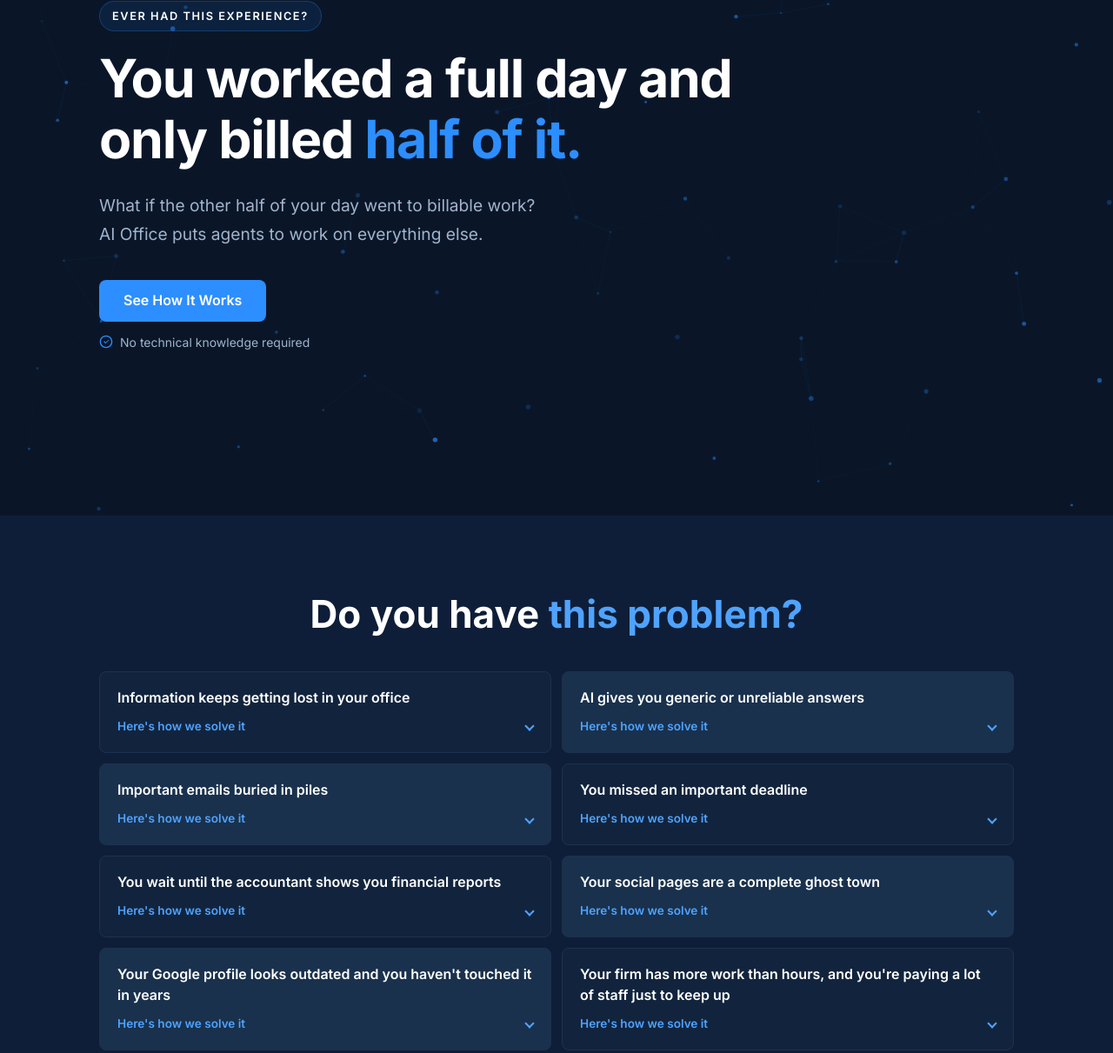
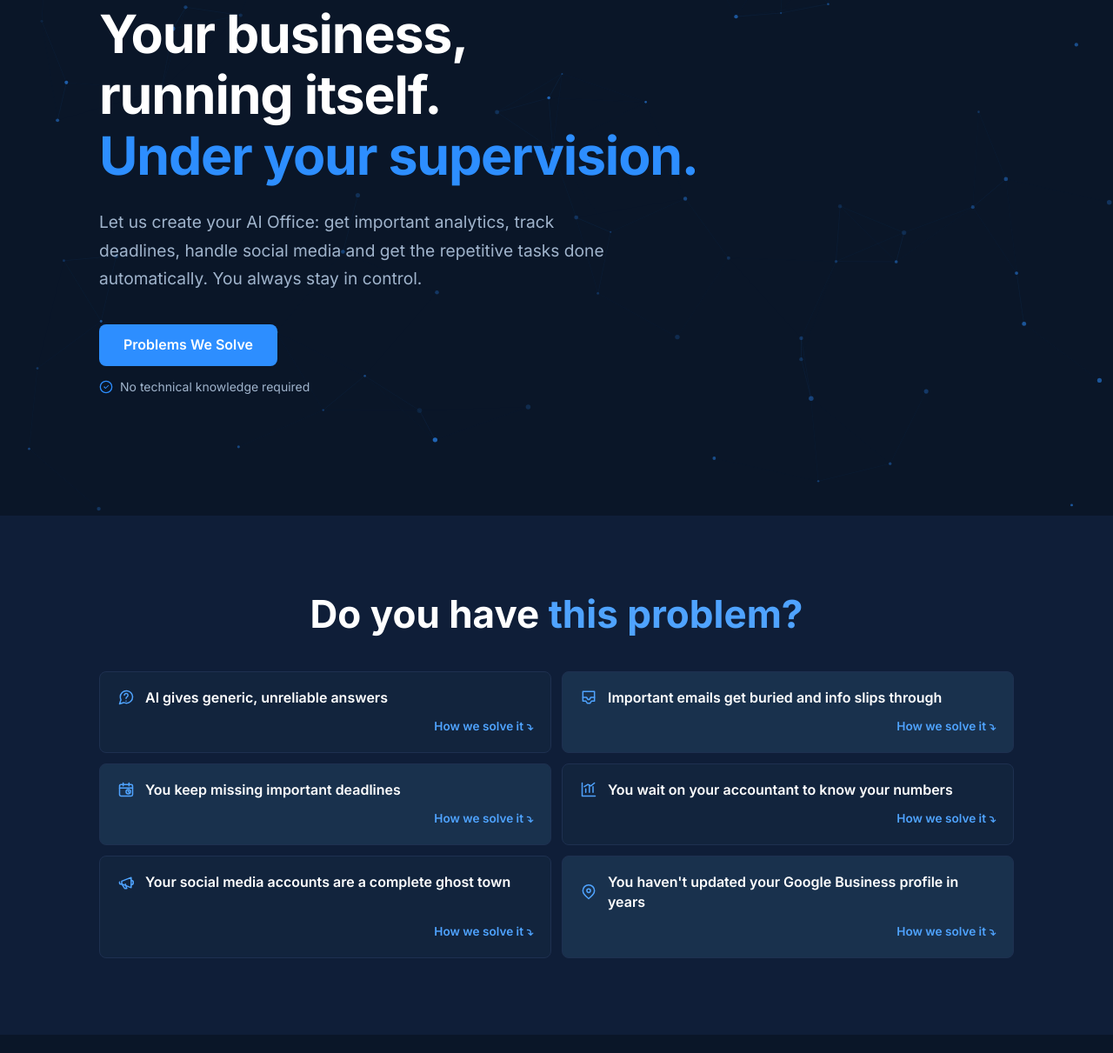
Before and after one commit to Forkastr/ai-office-company-website, a plain HTML site: page index.html in a window 1280 px wide. Shown: the part 272-1483 px from the top of the page at 87% size. Drawn offline with Linux system fonts and the light colour scheme.

Commit message:
Update homepage messaging and pain points

```diff
--- a/index.html
+++ b/index.html
@@ -270,16 +270,24 @@
     .pain-points-list {
       display: grid;
       grid-template-columns: repeat(2, minmax(0, 1fr));
-      align-items: start;
       gap: 12px;
     }
 
     .pain-point {
+      display: flex;
+      flex-direction: column;
       overflow: hidden;
       border: 1px solid var(--card-border);
       border-radius: 8px;
     }
 
+    @media (min-width: 601px) {
+      .pain-point:has(+ .pain-point[open]),
+      .pain-point[open] + .pain-point {
+        align-self: start;
+      }
+    }
+
     .pain-point:nth-child(4n + 1),
     .pain-point:nth-child(4n + 4) {
       background: #12243D;
@@ -298,6 +306,7 @@
       display: flex;
       flex-direction: column;
       align-items: stretch;
+      flex: 1;
       gap: 10px;
       padding: 18px 20px;
       cursor: pointer;
@@ -314,33 +323,36 @@
     }
 
     .pain-problem {
+      display: flex;
+      align-items: center;
+      gap: 12px;
       color: var(--text-primary);
       font-weight: 600;
       line-height: 1.45;
+      text-align: left;
+    }
+
+    .pain-icon {
+      width: 20px;
+      height: 20px;
+      flex: 0 0 20px;
+      color: var(--accent-hover);
+    }
+
+    .pain-problem > span {
+      flex: 1;
     }
 
     .pain-reveal {
+      position: relative;
       display: flex;
       align-items: center;
-      justify-content: space-between;
+      justify-content: flex-end;
+      margin-top: auto;
       gap: 12px;
       color: var(--accent-hover);
       font-size: 0.85rem;
       font-weight: 600;
-    }
-
-    .pain-chevron {
-      width: 8px;
-      height: 8px;
-      flex: 0 0 8px;
-      border-right: 2px solid currentColor;
-      border-bottom: 2px solid currentColor;
-      transform: rotate(45deg);
-      transition: transform 0.2s ease;
-    }
-
-    .pain-point[open] .pain-chevron {
-      transform: rotate(225deg);
     }
 
     .pain-detail {
@@ -1103,19 +1115,21 @@
     <canvas id="hero-canvas" aria-hidden="true"></canvas>
     <div class="container">
       <div class="hero-content">
-        <span class="hero-eyebrow">Ever had this experience?</span>
+        <span class="hero-eyebrow">AI OFFICE COMPANY</span>
         <h1 class="hero-headline">
-          You worked a full day and only billed <em> half of it.</em>
+          Your business,<br />running itself.<br />
+          <em>Under your supervision.</em>
         </h1>
         <p class="hero-sub">
-          What if the other half of your day went to billable work? <br>AI Office puts agents to work on everything else.
+          Let us create your AI Office: get important analytics, track deadlines, handle social media
+          and get the repetitive tasks done automatically. You always stay in control.
         </p>
         <div class="hero-cta-group">
-          <a href="https://docs.google.com/forms/d/e/1FAIpQLSelwxgPQoNHog9On9Gfm08sV-nHhhvpwXgxcnyUw-kU88Uh2g/viewform"
+          <a href="#pain-points"
              class="btn"
              target="_blank"
              rel="noopener noreferrer">
-            See How It Works
+            Problems We Solve
           </a>
           <span class="hero-supporting">No technical knowledge required</span>
         </div>
@@ -1136,58 +1150,48 @@
       <div class="pain-points-list">
         <details class="pain-point">
           <summary>
-            <span class="pain-problem">Information keeps getting lost in your office</span>
-            <span class="pain-reveal">Here's how we solve it <span class="pain-chevron" aria-hidden="true"></span></span>
+            <span class="pain-problem"><svg class="pain-icon" viewBox="0 0 24 24" fill="none" stroke="currentColor" stroke-width="1.8" stroke-linecap="round" stroke-linejoin="round" aria-hidden="true"><path d="M21 11.5a8.5 8.5 0 0 1-8.5 8.5 8.4 8.4 0 0 1-3.8-.9L3 21l1.9-5.7a8.4 8.4 0 0 1-.9-3.8A8.5 8.5 0 0 1 12.5 3h.5a8.5 8.5 0 0 1 8 8z"/><path d="M9.6 9a2.5 2.5 0 1 1 4.3 1.8c-.9.9-1.9 1.2-1.9 2.7"/><path d="M12 17h.01"/></svg><span>AI gives generic, unreliable answers</span></span>
+            <span class="pain-reveal">How we solve it ⤵</span>
           </summary>
           <div class="pain-detail">
-            <span class="pain-explanation"><strong>Agents</strong> capture incoming information, send it to the Vault and make sure it's handled.</span>
-            <strong class="pain-outcome">Nothing slips through again.</strong>
+            <span class="pain-explanation">The <strong>Vault</strong> gives every Agent your business' facts and your rules.</span>
+            <strong class="pain-outcome">Get answers that fit your firm.</strong>
           </div>
         </details>
         <details class="pain-point">
           <summary>
-            <span class="pain-problem">AI gives you generic or unreliable answers</span>
-            <span class="pain-reveal">Here's how we solve it <span class="pain-chevron" aria-hidden="true"></span></span>
+            <span class="pain-problem"><svg class="pain-icon" viewBox="0 0 24 24" fill="none" stroke="currentColor" stroke-width="1.8" stroke-linecap="round" stroke-linejoin="round" aria-hidden="true"><path d="M4 4h16v13h-4l-2 3h-4l-2-3H4z"/><path d="M4 12h5l2 3h2l2-3h5"/></svg><span>Important emails get buried and info slips through</span></span>
+            <span class="pain-reveal">How we solve it ⤵</span>
           </summary>
           <div class="pain-detail">
-            <span class="pain-explanation">The <strong>Vault</strong> holds everything your firm knows, plus the instructions your AI follows. Every agent knows what it's working with and exactly how your firm wants it done.</span>
-            <strong class="pain-outcome">Get answers that fit your firm.</strong>
+            <span class="pain-explanation">The <strong>Email Agent</strong> sorts every message, drafts replies your way, and files it in your Vault.</span>
+            <strong class="pain-outcome">Nothing slips through again.</strong>
           </div>
         </details>
         <details class="pain-point">
           <summary>
-            <span class="pain-problem">Important emails buried in piles</span>
-            <span class="pain-reveal">Here's how we solve it <span class="pain-chevron" aria-hidden="true"></span></span>
+            <span class="pain-problem"><svg class="pain-icon" viewBox="0 0 24 24" fill="none" stroke="currentColor" stroke-width="1.8" stroke-linecap="round" stroke-linejoin="round" aria-hidden="true"><rect x="3" y="5" width="18" height="16" rx="2"/><path d="M16 3v4M8 3v4M3 10h18"/><circle cx="15" cy="15" r="3"/><path d="M15 13.5V15l1.2.8"/></svg><span>You keep missing important deadlines</span></span>
+            <span class="pain-reveal">How we solve it ⤵</span>
           </summary>
           <div class="pain-detail">
-            <span class="pain-explanation">The <strong>Email Agent</strong> sorts your inbox, flags what matters and drafts the replies.</span>
-            <strong class="pain-outcome">See only what needs you.</strong>
+            <span class="pain-explanation">The <strong>Case Manager</strong> tracks every deadline and flags it early.</span>
+            <strong class="pain-outcome">Never miss an important meeting.</strong>
           </div>
         </details>
         <details class="pain-point">
           <summary>
-            <span class="pain-problem">You missed an important deadline</span>
-            <span class="pain-reveal">Here's how we solve it <span class="pain-chevron" aria-hidden="true"></span></span>
+            <span class="pain-problem"><svg class="pain-icon" viewBox="0 0 24 24" fill="none" stroke="currentColor" stroke-width="1.8" stroke-linecap="round" stroke-linejoin="round" aria-hidden="true"><path d="M3 3v18h18"/><path d="M8 16v-5M13 16V6M18 16v-8"/><path d="m6 8 5-3 4 2 5-4"/></svg><span>You wait on your accountant to know your numbers</span></span>
+            <span class="pain-reveal">How we solve it ⤵</span>
           </summary>
           <div class="pain-detail">
-            <span class="pain-explanation">The <strong>Case Manager</strong> tracks every deadline and flags it early.</span>
-            <strong class="pain-outcome">Never miss a date.</strong>
+            <span class="pain-explanation">The <strong>Cashflow Manager</strong> shows what's coming in, what's overdue, and reports on the month.</span>
+            <strong class="pain-outcome">Know where your money stands.</strong>
           </div>
         </details>
         <details class="pain-point">
           <summary>
-            <span class="pain-problem">You wait until the accountant shows you financial reports</span>
-            <span class="pain-reveal">Here's how we solve it <span class="pain-chevron" aria-hidden="true"></span></span>
-          </summary>
-          <div class="pain-detail">
-            <span class="pain-explanation">The <strong>Cashflow Manager</strong> shows what's coming in and what's overdue, and reports on the whole month.</span>
-            <strong class="pain-outcome">Know where your money stands.</strong>
-          </div>
-        </details>
-        <details class="pain-point">
-          <summary>
-            <span class="pain-problem">Your social pages are a complete ghost town</span>
-            <span class="pain-reveal">Here's how we solve it <span class="pain-chevron" aria-hidden="true"></span></span>
+            <span class="pain-problem"><svg class="pain-icon" viewBox="0 0 24 24" fill="none" stroke="currentColor" stroke-width="1.8" stroke-linecap="round" stroke-linejoin="round" aria-hidden="true"><path d="M3 11v2a1 1 0 0 0 1 1h2l4 6h3l-2-6"/><path d="M6 14V10l13-5v14l-13-5"/><path d="M19 9a3 3 0 0 1 0 6"/></svg><span>Your social media accounts are a complete ghost town</span></span>
+            <span class="pain-reveal">How we solve it ⤵</span>
           </summary>
           <div class="pain-detail">
             <span class="pain-explanation">The <strong>Social Media Marketing Manager</strong> writes and schedules posts for your approval.</span>
@@ -1196,22 +1200,12 @@
         </details>
         <details class="pain-point">
           <summary>
-            <span class="pain-problem">Your Google profile looks outdated and you haven't touched it in years</span>
-            <span class="pain-reveal">Here's how we solve it <span class="pain-chevron" aria-hidden="true"></span></span>
+            <span class="pain-problem"><svg class="pain-icon" viewBox="0 0 24 24" fill="none" stroke="currentColor" stroke-width="1.8" stroke-linecap="round" stroke-linejoin="round" aria-hidden="true"><path d="M20 10c0 5-8 11-8 11S4 15 4 10a8 8 0 1 1 16 0Z"/><circle cx="12" cy="10" r="2.5"/></svg><span>You haven't updated your Google Business profile in years</span></span>
+            <span class="pain-reveal">How we solve it ⤵</span>
           </summary>
           <div class="pain-detail">
-            <span class="pain-explanation">The <strong>Google Business Listing Promotion Agent</strong> keeps your profile fresh</span>
+            <span class="pain-explanation">The <strong>Google Business Listing Promotion Agent</strong> keeps your profile fresh with regular updates and optimizations.</span>
             <strong class="pain-outcome">Get found first.</strong>
-          </div>
-        </details>
-        <details class="pain-point">
-          <summary>
-            <span class="pain-problem">Your firm has more work than hours, and you're paying a lot of staff just to keep up</span>
-            <span class="pain-reveal">Here's how we solve it <span class="pain-chevron" aria-hidden="true"></span></span>
-          </summary>
-          <div class="pain-detail">
-            <span class="pain-explanation">Your AI Office agents take over the repetitive work your staff is stretched thin on.</span>
-            <strong class="pain-outcome">Grow without adding headcount.</strong>
           </div>
         </details>
       </div>
@@ -1545,7 +1539,7 @@
           </div>
           <div class="trust-text">
             <strong>We stay with you</strong>
-            Ongoing management included — not just a setup and goodbye.
+            Ongoing management included, not just a setup and goodbye.
           </div>
         </div>
       </div>
```
